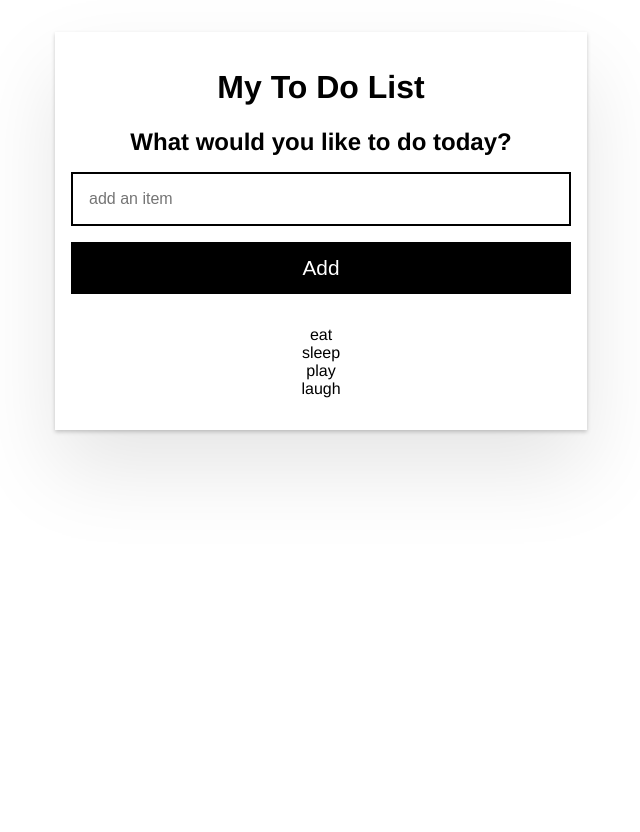
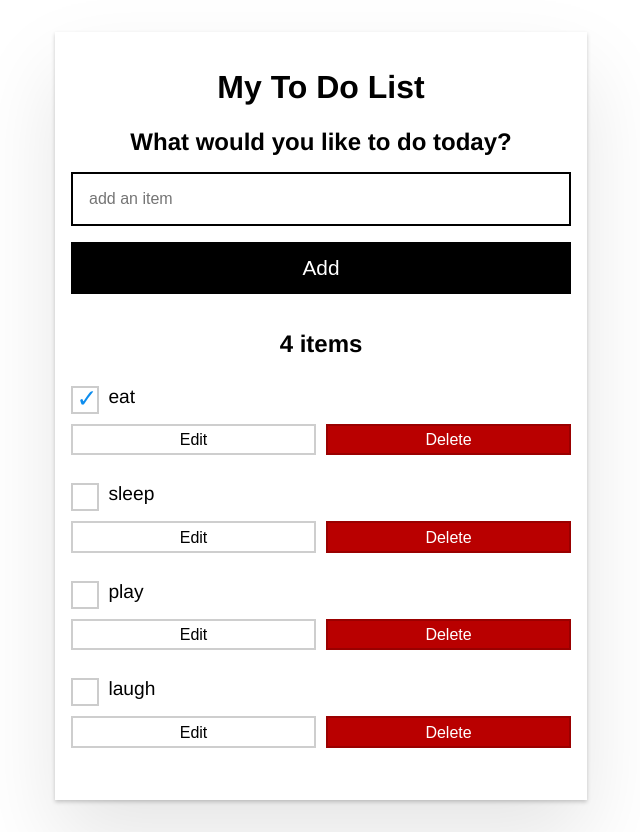
Before and after one commit to pnoebauer/angular-todo, an Angular app: page / in a window 1280 px wide. Shown: the whole page, without its empty margins (319-959 px from the left). Before the commit the page ends 800 px from the top, so only its background shows below. Built offline with nearby package versions, Linux system fonts and the light colour scheme.

Commit message:
Add item component import and remove functionality to app component

```diff
--- a/src/app/app.component.html
+++ b/src/app/app.component.html
@@ -11,8 +11,16 @@
     id="addItemInput" />
 
   <button class="btn-primary" (click)="addItem(newItem.value)">Add</button>
+  <h2>
+    {{items.length}}
+    <span *ngIf="items.length === 1; else elseBlock">item</span>
+    <ng-template #elseBlock>items</ng-template>
+  </h2>
 
   <ul>
-    <li *ngFor="let item of items">{{item.description}}</li>
+    <li *ngFor="let i of items">
+      <app-item (remove)="remove(i)" [item]="i"></app-item>
+    </li>
   </ul>
+
 </div>
--- a/src/app/app.component.ts
+++ b/src/app/app.component.ts
@@ -1,12 +1,14 @@
 import { Component } from "@angular/core";
 import { CommonModule } from "@angular/common";
+import { ItemComponent } from "./item/item.component";
+import { Item } from "./item";
 
 @Component({
   standalone: true,
   selector: 'app-root',
   templateUrl: './app.component.html',
   styleUrls: ['./app.component.css'],
-  imports: [CommonModule],
+  imports: [CommonModule, ItemComponent],
 })
 export class AppComponent {
   componentTitle = "My To Do List";
@@ -38,4 +40,9 @@
     });
   }
 
+  remove(item: Item) {
+    this.allItems.splice(this.allItems.indexOf(item), 1);
+  }
+
+
 }
--- /dev/null
+++ b/src/app/item/item.component.css
@@ -0,0 +1,117 @@
+.item {
+  padding: 0.5rem 0 0.75rem 0;
+  text-align: left;
+  font-size: 1.2rem;
+}
+
+.btn-wrapper {
+  margin-top: 1rem;
+  margin-bottom: 0.5rem;
+}
+
+.btn {
+  /* menu buttons flexbox styles */
+  flex-basis: 49%;
+}
+
+.btn-save {
+  background-color: #000;
+  color: #fff;
+  border-color: #000;
+}
+
+.btn-save:hover {
+  background-color: #444242;
+}
+
+.btn-save:focus {
+  background-color: #fff;
+  color: #000;
+}
+
+.checkbox-wrapper {
+  margin: 0.5rem 0;
+}
+
+.btn-warn {
+  background-color: #b90000;
+  color: #fff;
+  border-color: #9a0000;
+}
+
+.btn-warn:hover {
+  background-color: #9a0000;
+}
+
+.btn-warn:active {
+  background-color: #e30000;
+  border-color: #000;
+}
+
+.sm-text-input {
+  width: 100%;
+  padding: 0.5rem;
+  border: 2px solid #555;
+  display: block;
+  box-sizing: border-box;
+  font-size: 1rem;
+  margin: 1rem 0;
+}
+
+/* Custom checkboxes
+Adapted from https://css-tricks.com/the-checkbox-hack/#custom-designed-radio-buttons-and-checkboxes */
+
+/* Base for label styling */
+[type="checkbox"]:not(:checked),
+[type="checkbox"]:checked {
+  position: absolute;
+  left: -9999px;
+}
+[type="checkbox"]:not(:checked) + label,
+[type="checkbox"]:checked + label {
+  position: relative;
+  padding-left: 1.95em;
+  cursor: pointer;
+}
+
+/* checkbox aspect */
+[type="checkbox"]:not(:checked) + label:before,
+[type="checkbox"]:checked + label:before {
+  content: "";
+  position: absolute;
+  left: 0;
+  top: 0;
+  width: 1.25em;
+  height: 1.25em;
+  border: 2px solid #ccc;
+  background: #fff;
+}
+
+/* checked mark aspect */
+[type="checkbox"]:not(:checked) + label:after,
+[type="checkbox"]:checked + label:after {
+  content: "\2713\0020";
+  position: absolute;
+  top: 0.15em;
+  left: 0.22em;
+  font-size: 1.3em;
+  line-height: 0.8;
+  color: #0d8dee;
+  transition: all 0.2s;
+  font-family: "Lucida Sans Unicode", "Arial Unicode MS", Arial;
+}
+/* checked mark aspect changes */
+[type="checkbox"]:not(:checked) + label:after {
+  opacity: 0;
+  transform: scale(0);
+}
+[type="checkbox"]:checked + label:after {
+  opacity: 1;
+  transform: scale(1);
+}
+
+/* accessibility */
+[type="checkbox"]:checked:focus + label:before,
+[type="checkbox"]:not(:checked):focus + label:before {
+  border: 2px dotted blue;
+}
--- /dev/null
+++ b/src/app/item/item.component.html
@@ -0,0 +1,30 @@
+<div class="item">
+  <input
+    [id]="item.description"
+    type="checkbox"
+    (change)="item.done = !item.done"
+    [checked]="item.done" />
+  <label [for]="item.description">{{item.description}}</label>
+
+  <div class="btn-wrapper" *ngIf="!editable">
+    <button class="btn" (click)="editable = !editable">Edit</button>
+    <button class="btn btn-warn" (click)="remove.emit()">Delete</button>
+  </div>
+
+  <!-- This section shows only if user clicks Edit button -->
+  <div *ngIf="editable">
+    <input
+      class="sm-text-input"
+      placeholder="edit item"
+      [value]="item.description"
+      #editedItem
+      (keyup.enter)="saveItem(editedItem.value)" />
+
+    <div class="btn-wrapper">
+      <button class="btn" (click)="editable = !editable">Cancel</button>
+      <button class="btn btn-save" (click)="saveItem(editedItem.value)">
+        Save
+      </button>
+    </div>
+  </div>
+</div>
--- /dev/null
+++ b/src/app/item/item.component.ts
@@ -0,0 +1,26 @@
+import { Component, Input, Output, EventEmitter } from "@angular/core";
+import { CommonModule } from "@angular/common";
+import { Item } from "../item";
+
+
+@Component({
+  selector: 'app-item',
+  standalone: true,
+  imports: [CommonModule],
+  templateUrl: './item.component.html',
+  styleUrl: './item.component.css',
+})
+export class ItemComponent {
+
+  editable = false;
+
+  @Input() item!: Item;
+  @Output() remove = new EventEmitter<Item>();
+
+  saveItem(description: string) {
+    if (!description) return;
+
+    this.editable = false;
+    this.item.description = description;
+  }
+}
```
Also changed, not shown: 1 other file (tests, documents, lock files or other folders).
